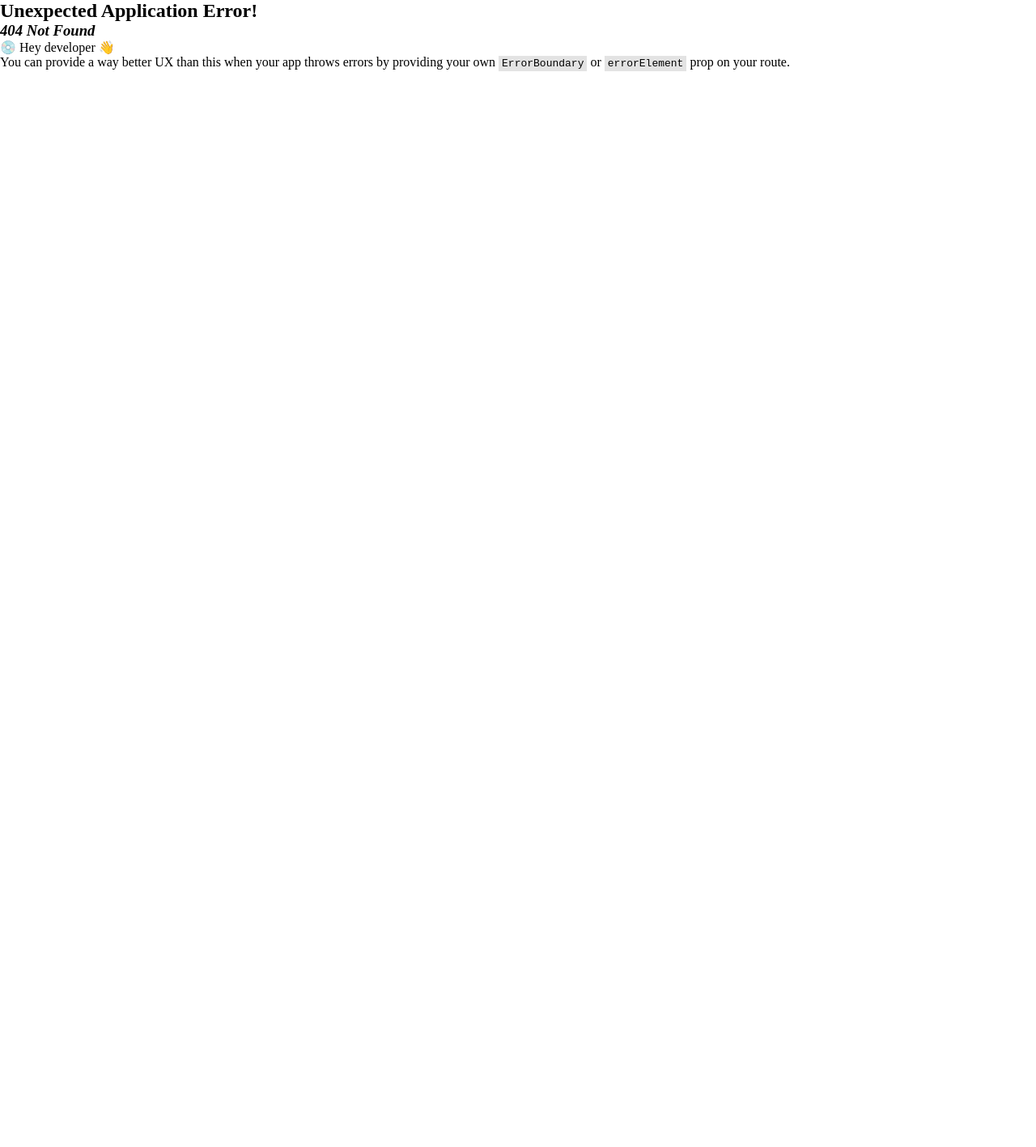
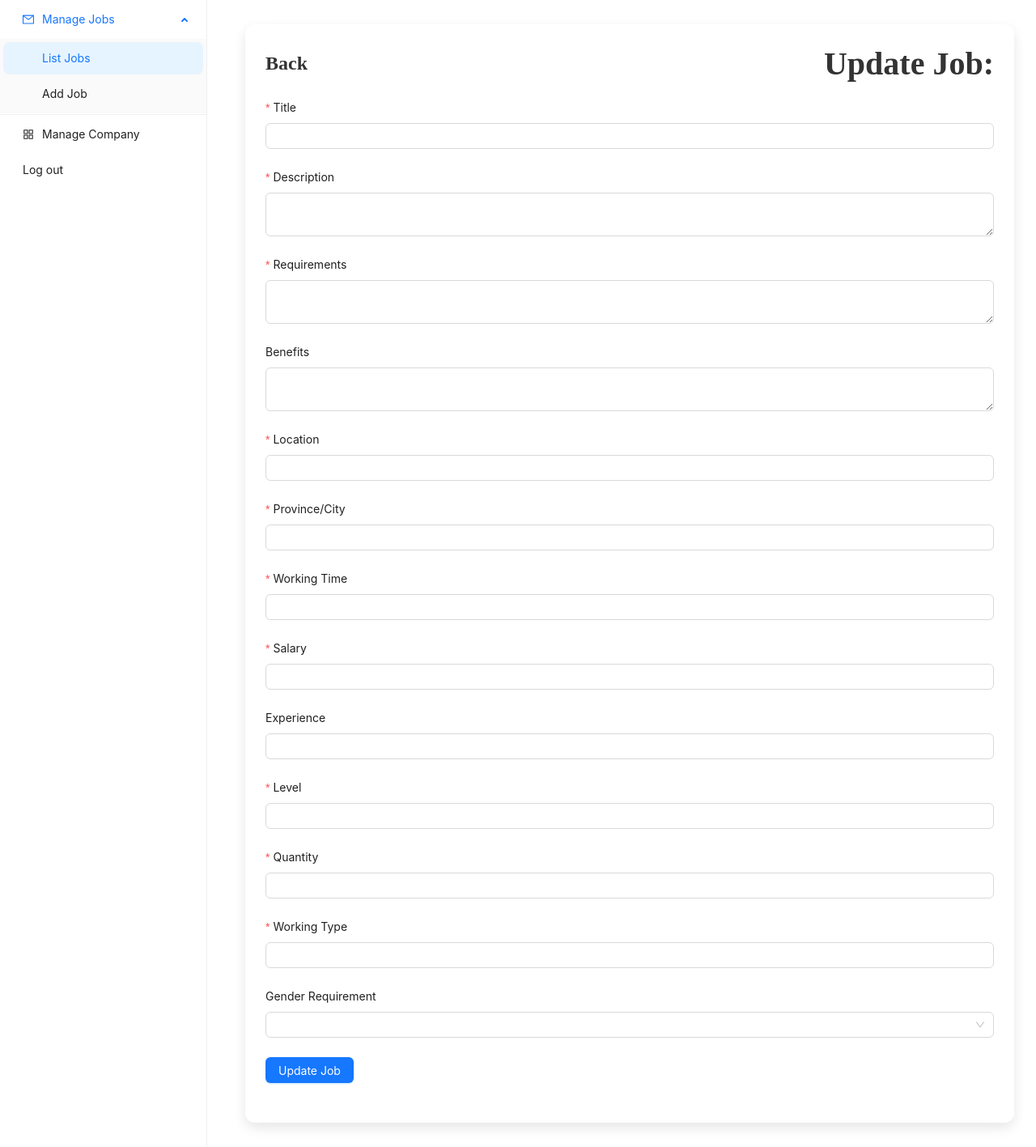
Before and after one commit to pcltuan7103/Frontend-ProjectWDP301, a React (Vite) app: page /postjob/job-detail/1 in a window 1280 px wide. Before the commit this address had no page. Shown: the whole page at 81% size. Before the commit the page ends 800 px from the top, so only its background shows below. Built offline with nearby package versions, Linux system fonts and the light colour scheme; no server answers.

Commit message:
[Update]: Update and Delete Job

```diff
--- a/src/Api/api.js
+++ b/src/Api/api.js
@@ -58,6 +58,21 @@ const acceptJob = (jobId) => {
     return axios.put(URL_API)
 }
 
+const getJobById = (jobId) => {
+    const URL_API = `job/${jobId}`
+    return axios.get(URL_API)
+}
+
+const updateJob = (jobId, values) => {
+    const URL_API = `job/${jobId}`
+    return axios.put(URL_API, values)
+}
+
+const deleteJob = (jobId) => {
+    const URL_API = `Job/${jobId}`
+    return axios.delete(URL_API)
+}
+
 export {
     registerUser,
     loginUser,
@@ -69,5 +84,8 @@ export {
     getJobByEmployerId,
     getUnacceptedJob,
     acceptJob,
-    getAcceptedJob
+    getAcceptedJob,
+    getJobById,
+    updateJob,
+    deleteJob
 };
--- a/src/layouts/SideBar/SideBarAdmin.jsx
+++ b/src/layouts/SideBar/SideBarAdmin.jsx
@@ -17,7 +17,7 @@ const SideBarAdmin = () => {
         localStorage.removeItem("access_token");
         localStorage.removeItem("refresh_token");
         dispatch(doLogout());
-        navigate("/homepostjob");
+        navigate("/");
     };
 
     const items = [
--- a/src/pages/ManageJobs/ListJob/ListJob.jsx
+++ b/src/pages/ManageJobs/ListJob/ListJob.jsx
@@ -1,12 +1,14 @@
 import React, { useEffect, useState } from "react";
-import { getJobByEmployerId } from "../../../Api/api";
+import { deleteJob, getJobByEmployerId } from "../../../Api/api";
 import { useSelector } from "react-redux";
-import { Table } from "antd";
+import { Button, message, Table } from "antd";
 import "./ListJob.scss"
+import { useNavigate } from "react-router-dom";
 
 const ListJob = () => {
     const account = useSelector((state) => state.user.account);
     const [dataJob, setDataJob] = useState([]); // Ensure dataJob is an array
+    const navigate = useNavigate()
 
     useEffect(() => {
         fetchJob();
@@ -20,6 +22,19 @@ const ListJob = () => {
             console.error("Error fetching jobs:", error);
         }
     };
+
+    const handleViewDetail = (jobId) => {
+        navigate(`/postjob/job-detail/${jobId}`)
+    }
+
+    const handleDelete = async (jobId) => {
+        try{
+            await deleteJob(jobId);
+            message.success(`Delete Success`);
+        } catch(error) {
+            console.log(error)
+        }
+    }
 
     // Define the columns, including detailed_location and description
     const columns = [
@@ -50,6 +65,20 @@ const ListJob = () => {
             key: 'due_to',
             render: (due_to) => new Date(due_to).toLocaleDateString(), // Format the date
         },
+        {
+            title: "Actions", // New column for actions
+            key: "action",
+            render: (text, record) => ( // 'text' is the text of the cell, 'record' is the entire row data
+                <>
+                    <Button type="primary" onClick={() => handleViewDetail(record.key)}>
+                        Edit
+                    </Button>
+                    <Button type="second" onClick={() => handleDelete(record.key)}>
+                        Delete
+                    </Button>
+                </>
+            ),
+        },
     ];
 
     // Map job data to the dataSource format for the table
--- /dev/null
+++ b/src/pages/ManageJobs/ListJob/ViewDetailJob.jsx
@@ -0,0 +1,160 @@
+import React, { useEffect, useState } from 'react';
+import { useNavigate, useParams } from 'react-router-dom';
+import { getJobById, updateJob } from '../../../Api/api'; // Ensure you import the updateJob function
+import { Form, Input, Button, Select } from 'antd';
+import './ViewDetailJob.scss'; // Import updated SCSS styles
+
+const ViewDetailJob = () => {
+  const { id } = useParams();
+  const [dataJob, setDataJob] = useState({});
+  const [form] = Form.useForm();
+  const navigate = useNavigate();
+
+  useEffect(() => {
+    fetchData();
+  }, []);
+
+  const fetchData = async () => {
+    const res = await getJobById(id);
+    setDataJob(res.job);
+    form.setFieldsValue(res.job); // Populate form fields with job data
+  };
+
+  const onFinish = async (values) => {
+    try {
+      await updateJob(id, values); // Call the updateJob API
+      alert('Job updated successfully!');
+      navigate('/postjob/list-jobs'); // Navigate back to job list after update
+    } catch (error) {
+      console.error('Failed to update job:', error);
+      alert('Failed to update job. Please try again.');
+    }
+  };
+
+  return (
+    <div className="job-detail-container">
+      <div className="job-header">
+        <div className="job-btn" onClick={() => navigate('/postjob/list-jobs')}>
+          Back
+        </div>
+        <h2 className="job-title">Update Job: {dataJob.title}</h2>
+      </div>
+      <Form
+        form={form}
+        layout="vertical"
+        onFinish={onFinish}
+        className="job-update-form"
+      >
+        <Form.Item
+          label="Title"
+          name="title"
+          rules={[{ required: true, message: 'Please input the job title!' }]}
+        >
+          <Input />
+        </Form.Item>
+
+        <Form.Item
+          label="Description"
+          name="description"
+          rules={[{ required: true, message: 'Please input the job description!' }]}
+        >
+          <Input.TextArea />
+        </Form.Item>
+
+        <Form.Item
+          label="Requirements"
+          name="requirement"
+          rules={[{ required: true, message: 'Please input the job requirements!' }]}
+        >
+          <Input.TextArea />
+        </Form.Item>
+
+        <Form.Item label="Benefits" name="benefit">
+          <Input.TextArea />
+        </Form.Item>
+
+        <Form.Item
+          label="Location"
+          name="detailed_location"
+          rules={[{ required: true, message: 'Please input the job location!' }]}
+        >
+          <Input />
+        </Form.Item>
+
+        <Form.Item
+          label="Province/City"
+          name="province_city"
+          rules={[{ required: true, message: 'Please input the province/city!' }]}
+        >
+          <Input />
+        </Form.Item>
+
+        <Form.Item
+          label="Working Time"
+          name="working_time"
+          rules={[{ required: true, message: 'Please input the working time!' }]}
+        >
+          <Input />
+        </Form.Item>
+
+        <Form.Item
+          label="Salary"
+          name="salary"
+          rules={[{ required: true, message: 'Please input the salary!' }]}
+        >
+          <Input type="number" />
+        </Form.Item>
+
+        <Form.Item
+          label="Experience"
+          name="experience"
+        >
+          <Input />
+        </Form.Item>
+
+        <Form.Item
+          label="Level"
+          name="level"
+          rules={[{ required: true, message: 'Please input the job level!' }]}
+        >
+          <Input />
+        </Form.Item>
+
+        <Form.Item
+          label="Quantity"
+          name="quantity"
+          rules={[{ required: true, message: 'Please input the quantity!' }]}
+        >
+          <Input type="number" />
+        </Form.Item>
+
+        <Form.Item
+          label="Working Type"
+          name="working_type"
+          rules={[{ required: true, message: 'Please input the working type!' }]}
+        >
+          <Input />
+        </Form.Item>
+
+        <Form.Item
+          label="Gender Requirement"
+          name="sex"
+        >
+          <Select>
+            <Select.Option value="Không yêu cầu">Không yêu cầu</Select.Option>
+            <Select.Option value="Nam">Nam</Select.Option>
+            <Select.Option value="Nữ">Nữ</Select.Option>
+          </Select>
+        </Form.Item>
+
+        <Form.Item>
+          <Button type="primary" htmlType="submit">
+            Update Job
+          </Button>
+        </Form.Item>
+      </Form>
+    </div>
+  );
+};
+
+export default ViewDetailJob;
--- /dev/null
+++ b/src/pages/ManageJobs/ListJob/ViewDetailJob.scss
@@ -0,0 +1,74 @@
+.job-detail-container {
+  width: 100%;
+  padding: 25px;
+  background-color: #fff;
+  border-radius: 12px;
+  box-shadow: 0 6px 15px rgba(0, 0, 0, 0.1);
+  max-width: 900px;
+  margin: 30px auto;
+  transition: transform 0.3s, box-shadow 0.3s;
+
+  &:hover {
+    transform: translateY(-5px);
+    box-shadow: 0 8px 20px rgba(0, 0, 0, 0.15);
+  }
+
+  .job-header {
+    display: flex;
+    justify-content: space-between;
+    align-items: center;
+    margin-bottom: 20px;
+
+    .job-btn{
+      font-size: 1.5em;
+      color: #333;
+      font-weight: 700;
+      cursor: pointer;
+    }
+
+    .job-title {
+      font-size: 2.5em;
+      color: #333;
+      font-weight: 700;
+      margin: 0;
+    }
+
+    .job-meta {
+      font-size: 1.2em;
+      color: #888;
+      font-weight: 500;
+    }
+  }
+
+  .job-info {
+    display: grid;
+    grid-template-columns: repeat(auto-fit, minmax(300px, 1fr));
+    grid-gap: 20px;
+
+    div {
+      padding: 15px;
+      background-color: #f4f6f9;
+      border-radius: 8px;
+      box-shadow: 0 3px 6px rgba(0, 0, 0, 0.05);
+      transition: background-color 0.3s, box-shadow 0.3s;
+
+      &:hover {
+        background-color: #e0e4e9;
+        box-shadow: 0 5px 10px rgba(0, 0, 0, 0.08);
+      }
+
+      strong {
+        display: block;
+        font-weight: 600;
+        color: #555;
+        margin-bottom: 5px;
+      }
+
+      span {
+        display: block;
+        font-size: 1.1em;
+        color: #444;
+      }
+    }
+  }
+}
```
Also changed, not shown: src/main.jsx (+6 -1 lines).
